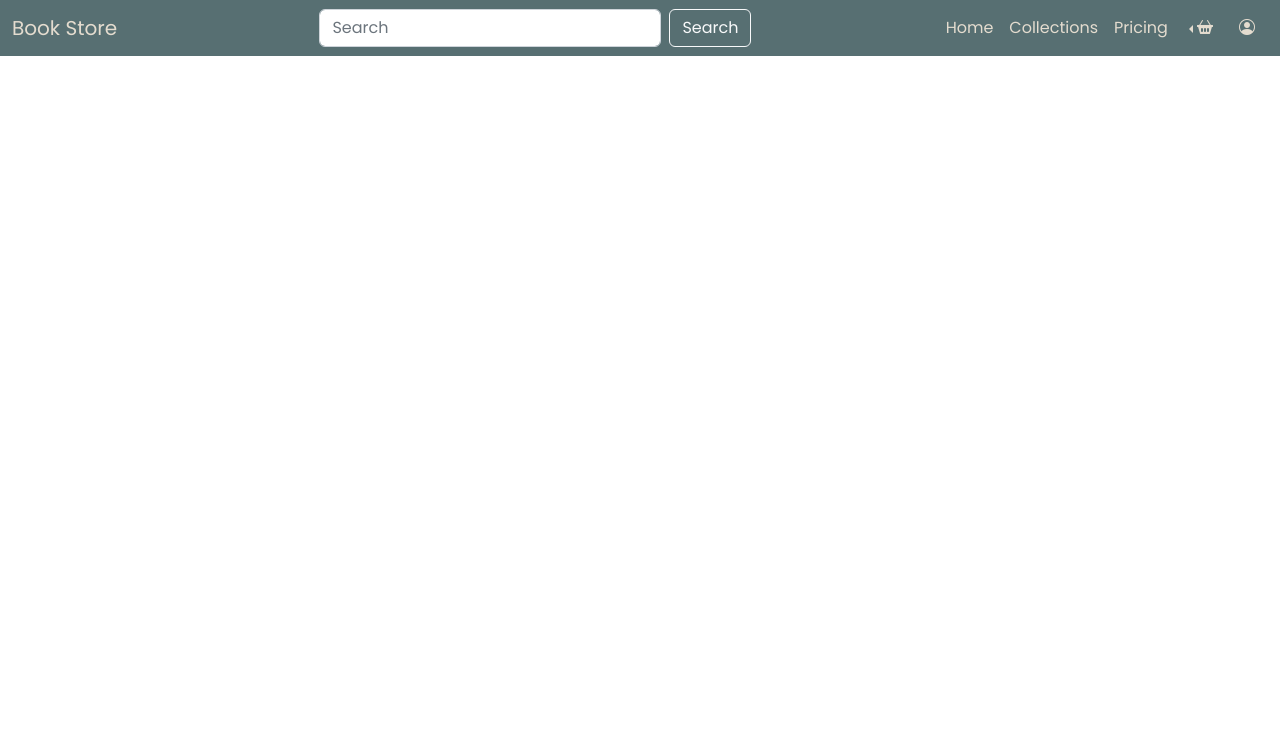
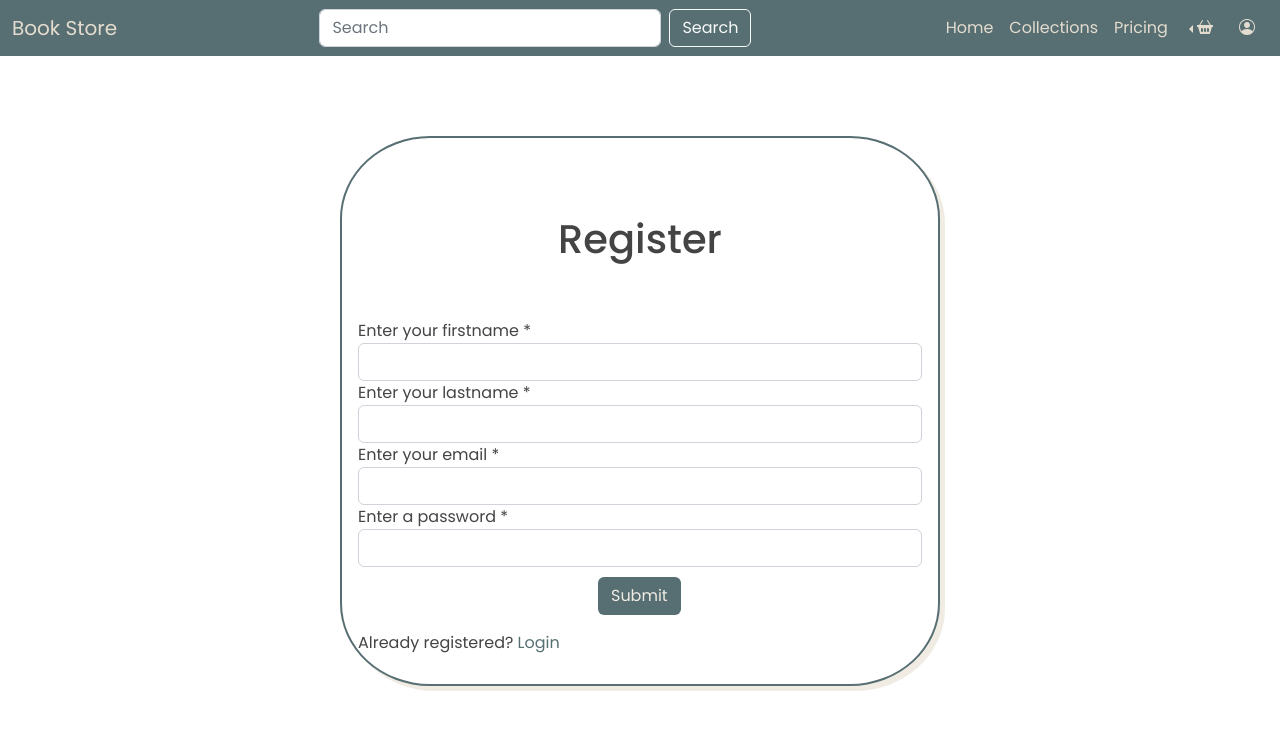
Before and after one commit to AfeefMM/e_comm_book_react, a React (Create React App) app: page / in a window 1280 px wide. Shown: the top 730 px of the page. Built offline with nearby package versions, Linux system fonts and the light colour scheme.

Commit message:
routing for sign in and up

```diff
--- a/package.json
+++ b/package.json
@@ -12,6 +12,7 @@
     "react": "^18.2.0",
     "react-bootstrap": "^2.7.2",
     "react-dom": "^18.2.0",
+    "react-router-dom": "^6.8.2",
     "react-scripts": "5.0.1",
     "web-vitals": "^2.1.4"
   },
--- a/src/App.jsx
+++ b/src/App.jsx
@@ -1,15 +1,24 @@
 import React,{ Component } from "react";
+import { BrowserRouter, Routes, Route } from "react-router-dom";
 
 import Topbar from "./navbar";
-import LoginScreen from "./LoginScreen";
+import LoginScreen from "./Login/LoginScreen";
+import LoginForm from "./Login/LoginForm";
+import SignUpForm from "./Login/SignUpForm";
 
 class App extends Component{
     render(){
-        return <React.Fragment>
+        return <BrowserRouter>
+
+        <Routes>
+            <Route path="/" exact component={<LoginScreen/>}/>
+            <Route path="/login" exact component={<LoginForm/>}/>
+            <Route path="/signup" exact component={<SignUpForm/>}/>
+            </Routes>
             <Topbar/>
             {/* <IdCards /> */}
             <LoginScreen/>
-        </React.Fragment>;
+        </BrowserRouter>;
     }
 }
 
--- /dev/null
+++ b/src/Login/LoginScreen.jsx
@@ -0,0 +1,17 @@
+import React, { Component } from "react";
+import SignUpForm from "./SignUpForm";
+import "bootstrap/dist/css/bootstrap.min.css";
+
+class LoginScreen extends Component {
+  render() {
+    return (
+      <div className="loginScreen" style={{"marginTop": "5em"}}>
+        <div className="col-12 col-sm-8 col-md-6 col-lg-8 col-xl-8 mx-auto">
+          <SignUpForm />
+        </div>
+      </div>
+    );
+  }
+}
+
+export default LoginScreen;
--- a/src/Login/SignUpForm.jsx
+++ b/src/Login/SignUpForm.jsx
@@ -1,5 +1,4 @@
 import React, { useState, useContext } from "react";
-import ReactDOM from "react-dom/client";
 
 function SignUpForm() {
   return (
@@ -29,9 +28,9 @@ function SignUpForm() {
       </button>
       <br/>
       <label>Already registered? </label>
-      <Route >
+
       <a href="#"style={{color:"rgb(87, 111, 114)",textDecoration:"none"}}> Login</a>
-      </Route>
+
 
     </div>
   );
--- a/src/LoginScreen.jsx
+++ /dev/null
@@ -1,15 +0,0 @@
-import React,{ Component } from "react";
-
-
-
-class LoginScreen extends Component{
-    render(){
-        return(
-            <div>
-
-            </div>
-        );
-    }
-}
-
-export default LoginScreen;
--- a/src/index.css
+++ b/src/index.css
@@ -34,7 +34,7 @@ body {
 
 .loginContainer{
     max-width: 600px;
-    min-height: calc(100vh - 250px);
+    min-height: calc(100vh - 350px);
     border-radius: 15%;
     border-style:solid;
     box-shadow: 5px 5px rgb(240, 235, 227);
@@ -43,10 +43,30 @@ body {
     border-color: rgb(87, 111, 114);
     align-content: center;
 }
+.signUpContainer{
+    max-width: 600px;
+    min-height: calc(100vh - 250px);
+    border-radius: 15%;
+    border-style:solid;
+    box-shadow: 5px 5px rgb(240, 235, 227);
+    background-color: rgb(255, 255, 255);
+
+    border-width: 2px;
+    border-color: rgb(87, 111, 114);
+    align-content: center;
+    overflow: visible;
+}
 
 .submitBtn{
     background-color: rgb(87, 111, 114);
     color: rgb(240, 235, 227);
     margin-top: 10px;
+    margin-left: 15em;
 
 }
+
+.loginScreen{
+    display: 'flex';
+    align-items: 'center';
+    justify-content: 'center';
+}
```
Also changed, not shown: src/SignUpForm.jsx (deleted, +0 -32 lines), src/Login/LoginForm.jsx (renamed from src/LoginForm.jsx), 1 other file (tests, documents, lock files or other folders).
